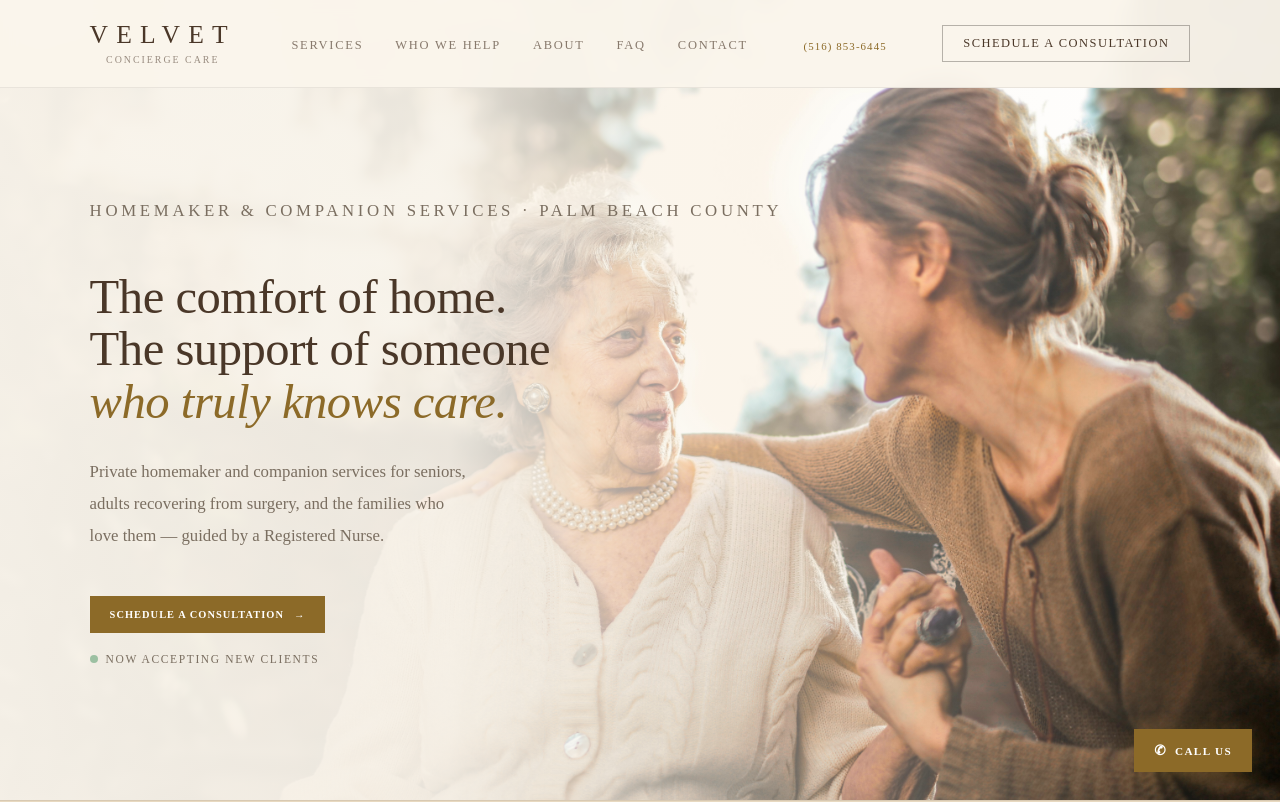
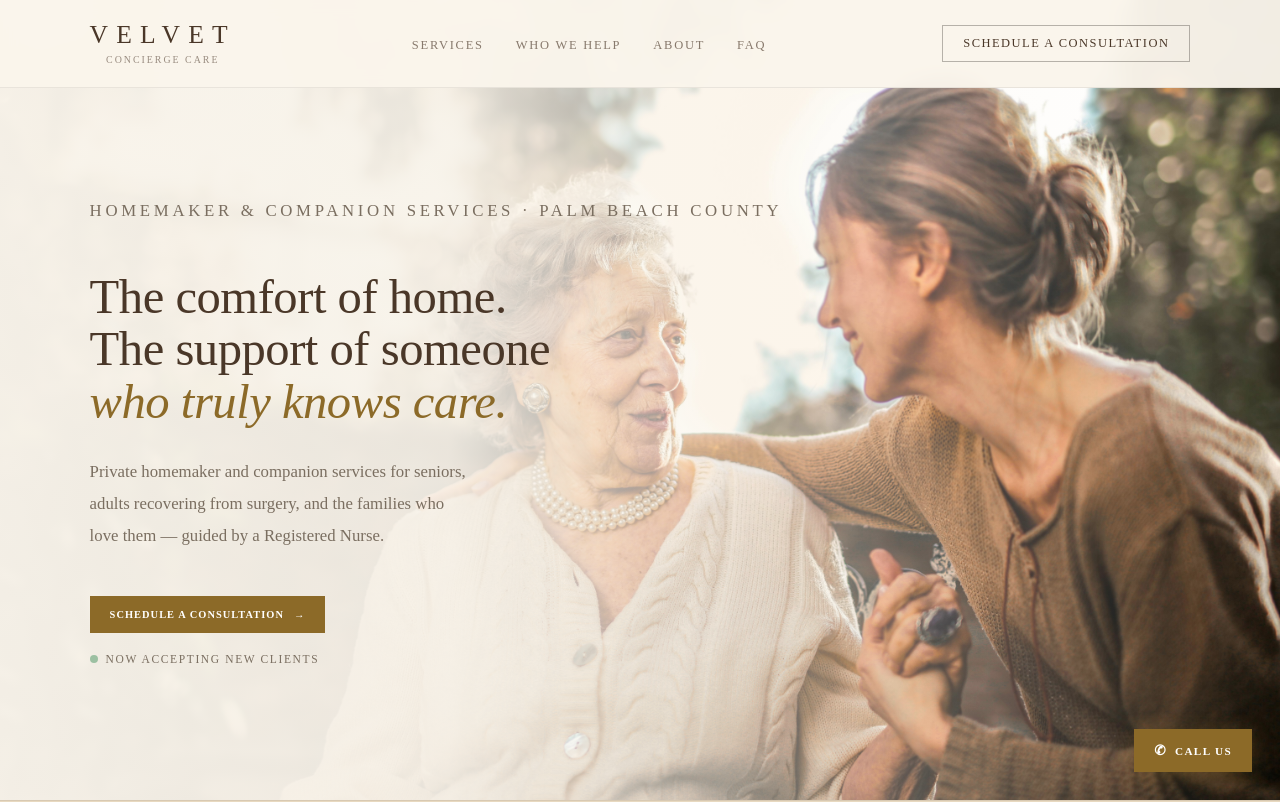
Before and after one commit to wendyservices2011-commits/velvet-concierge-care-v2, a Next.js app: page / in a window 1280 px wide. Shown: the top 802 px of the page. Built offline with nearby package versions, Linux system fonts and the light colour scheme.

Commit message:
Nav: remove Contact link and phone number — Call Us button handles phone

```diff
--- a/app/page.tsx
+++ b/app/page.tsx
@@ -18,9 +18,7 @@ export default function Home() {
           <Link href="/who-we-help">Who We Help</Link>
           <Link href="/about">About</Link>
           <Link href="/faq">FAQ</Link>
-          <a href="#contact">Contact</a>
         </nav>
-        <a href="tel:5168536445" className="navPhone">(516) 853-6445</a>
         <Link href="/consultation" className="navCta">Schedule a Consultation</Link>
         <button
           className={`hamburger${menuOpen ? " open" : ""}`}
```
